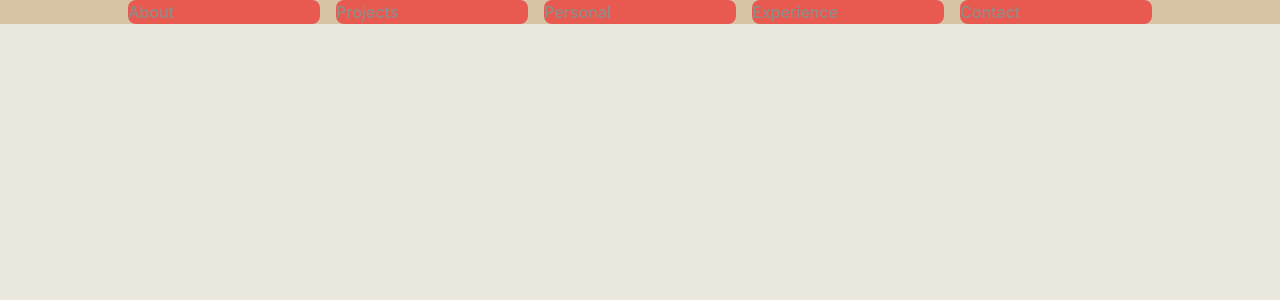
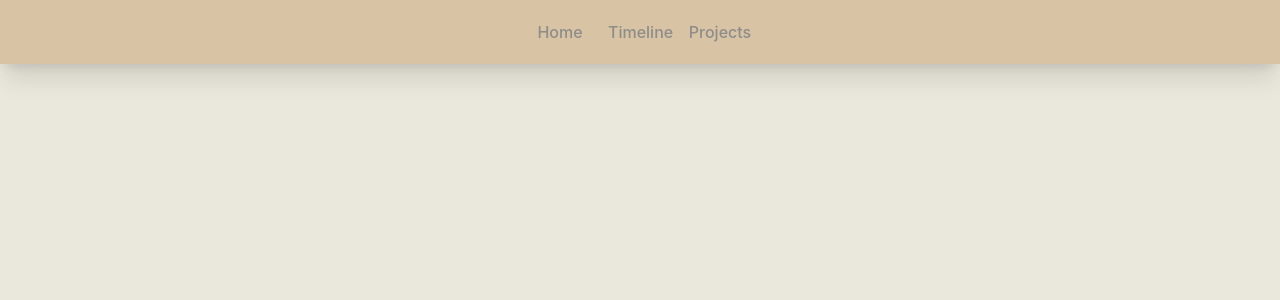
Before and after one commit to roryslange/RoryLangePortfolio, a React (Vite) app in the folder Rory-Lange-Portfolio/: page / in a window 1280 px wide. Shown: the top 300 px of the page. Built offline with nearby package versions, Linux system fonts and the light colour scheme.

Commit message:
edited navbar changed margins on app.tsx

```diff
--- a/Rory-Lange-Portfolio/src/App.tsx
+++ b/Rory-Lange-Portfolio/src/App.tsx
@@ -13,7 +13,7 @@ function App() {
     <>
       <div className='flex-col h-screen bg-background text-secondary'>
         <Nav />
-        <div className='inset-y-20'>
+        <div className='inset-y-20 px-[10%] py-[5%]'>
           <Routes>
             <Route path='/About' element={<About/>} />
             <Route path='/Contact' element={<Contact/>} />
--- a/Rory-Lange-Portfolio/src/components/Navbar.tsx
+++ b/Rory-Lange-Portfolio/src/components/Navbar.tsx
@@ -6,22 +6,16 @@ const Nav = () => {
 
     return (
         <nav className=''>
-            <div className='sticky top-0 h-fit w-screen bg-card'>
+            <div className='sticky py-5 top-0 w-screen bg-card shadow-xl items-center'>
                 <ul className='flex gap-4 justify-center'>
-                    <li className='flex rounded-lg w-[15%] bg-primary'>
-                        <Link className='flex-auto rounded-lg items-center justify-center' to="/About">About</Link>
+                    <li className='flex rounded-lg w-[5%]'>
+                        <Link className='flex flex-auto rounded-lg items-center justify-center' to="/">Home</Link>
                     </li>
-                    <li className='flex rounded-lg w-[15%] bg-primary'>
-                        <Link className='flex-auto rounded-lg items-center justify-center' to="/Projects">Projects</Link>
+                    <li className='flex rounded-lg w-[5%]'>
+                        <Link className='flex flex-auto rounded-lg items-center justify-center' to="/About">Timeline</Link>
                     </li>
-                    <li className='flex rounded-lg w-[15%] bg-primary'>
-                        <Link className='flex-auto rounded-lg items-center justify-center' to="/About">Personal</Link>
-                    </li>
-                    <li className='flex rounded-lg w-[15%] bg-primary'>
-                        <Link className='flex-auto rounded-lg items-center justify-center' to="/About">Experience</Link>
-                    </li>
-                    <li className='flex rounded-lg w-[15%] bg-primary'>
-                        <Link className='flex-auto rounded-lg items-center justify-center' to="/Contact">Contact</Link>
+                    <li className='flex rounded-lg w-[5%]'>
+                        <Link className='flex flex-auto rounded-lg items-center justify-center' to="/Projects">Projects</Link>
                     </li>
                 </ul>
             </div>
```
Also changed, not shown: 1 other file (tests, documents, lock files or other folders).
